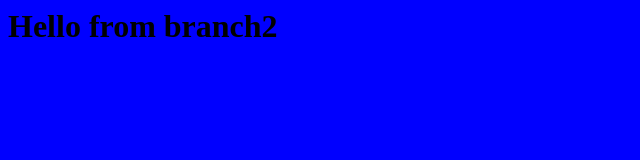
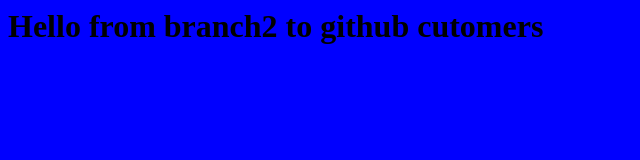
Before and after one commit to artemorl10/temp1, a plain HTML site: page index.html in a window 1280 px wide. Shown: the whole page, without its empty margins (0-640 px from the left). Drawn offline with Linux system fonts and the light colour scheme.

Commit message:
trying to be funny

```diff
--- a/index.html
+++ b/index.html
@@ -1,5 +1,5 @@
 <html>
     <body bgcolor="blue">
-        <h1>Hello from branch2</h1>
+        <h1>Hello from branch2 to github cutomers</h1>
     </body>
 </html>
```
